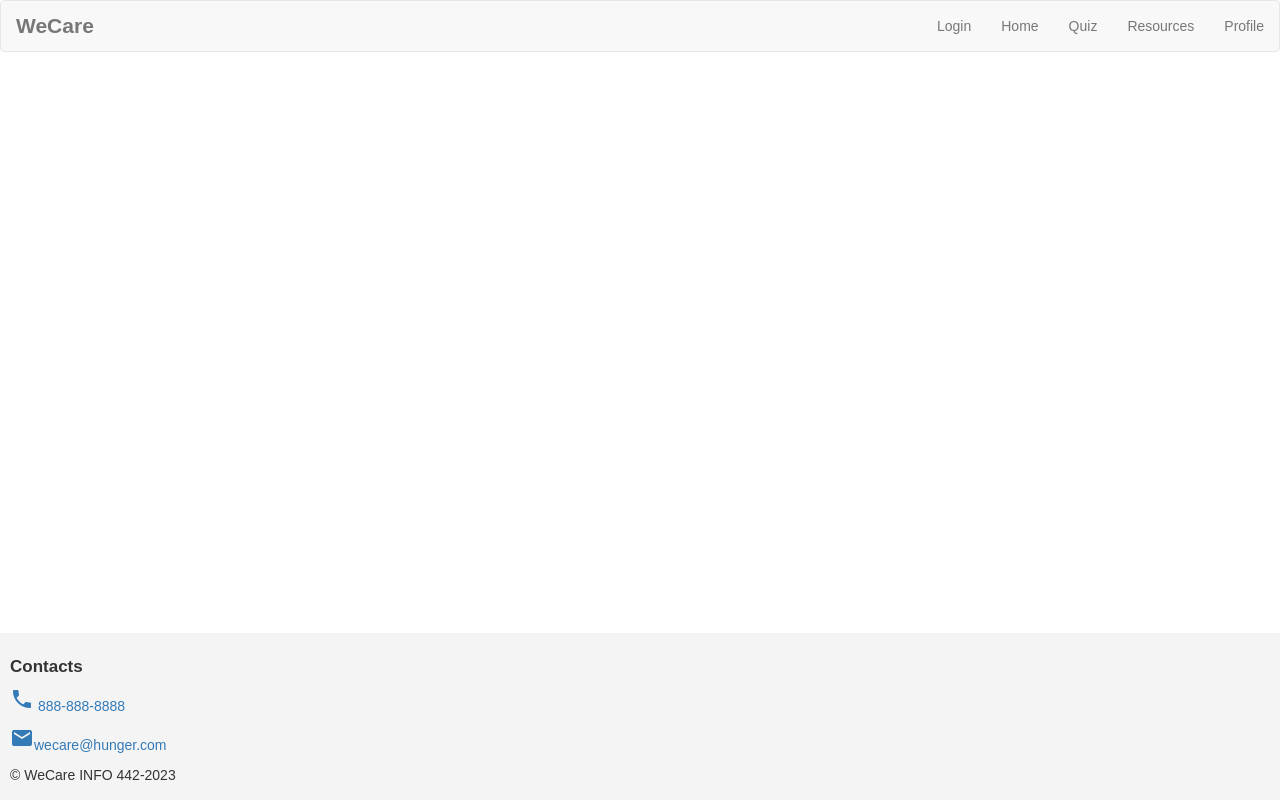
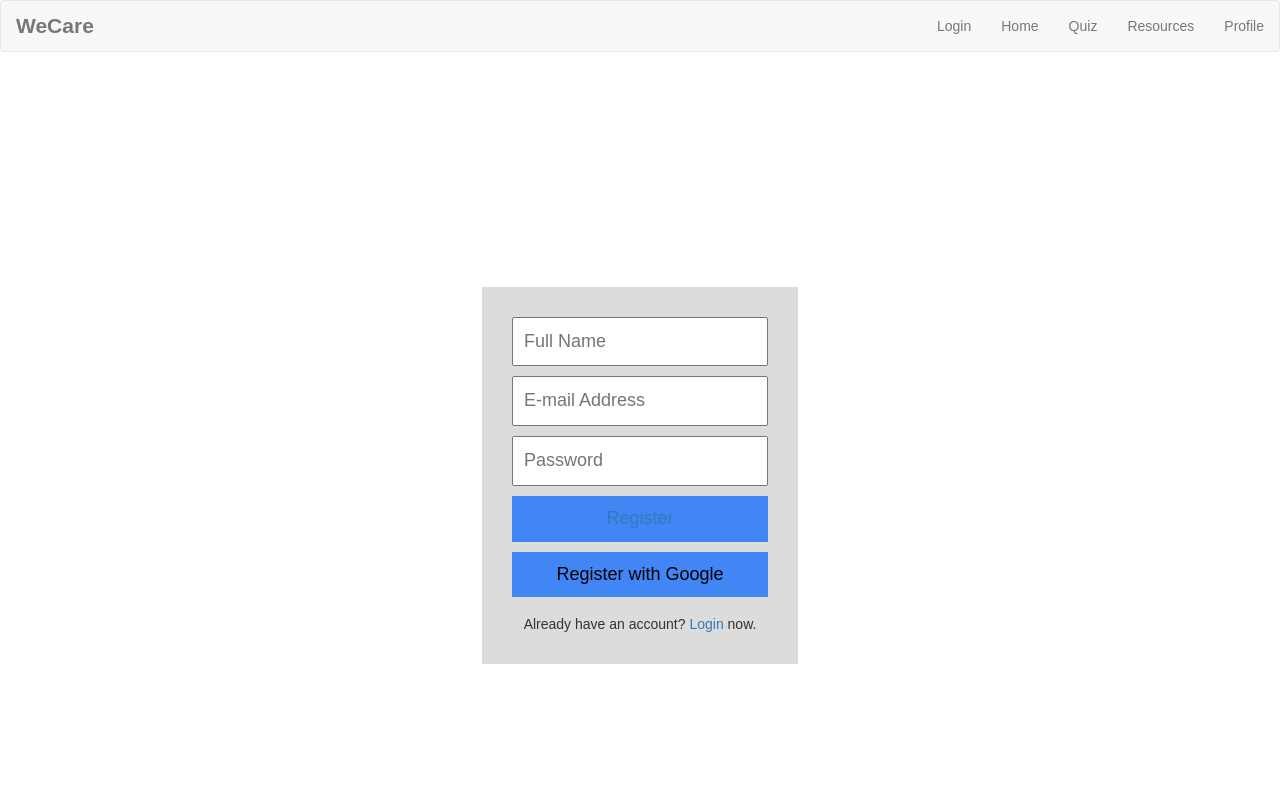
Before and after one commit to UW-INFO442-AU23/WeCare, a React (Create React App) app: page /register in a window 1280 px wide. Shown: the top 800 px of the page. Built offline with nearby package versions, Linux system fonts and the light colour scheme; no server answers.

Commit message:
register and login pages (working on logging out)

```diff
--- a/package.json
+++ b/package.json
@@ -6,9 +6,13 @@
     "@testing-library/jest-dom": "^5.17.0",
     "@testing-library/react": "^13.4.0",
     "@testing-library/user-event": "^13.5.0",
+    "bootstrap": "^5.3.2",
     "firebase": "^10.5.0",
     "react": "^18.2.0",
+    "react-bootstrap": "^2.9.1",
     "react-dom": "^18.2.0",
+    "react-firebase-hooks": "^5.1.1",
+    "react-google-button": "^0.7.2",
     "react-router-dom": "^6.17.0",
     "react-scripts": "5.0.1",
     "web-vitals": "^2.1.4"
--- a/src/App.js
+++ b/src/App.js
@@ -6,6 +6,8 @@
 import Resources from './components/Resources';
 import Profile from './components/Profile';
 import Login from './components/Login';
+import Register from './components/Register';
+
 
 import './styles.css';
 
@@ -22,6 +24,8 @@
             <Route path="/resources" element={<Resources />} />
             <Route path="/profile" element={<Profile />} />
             <Route path="/login" element={<Login />} />
+            <Route path="/register" element={<Register />}/>
+
 
           </Routes>
         </div>
--- a/src/components/Login.js
+++ b/src/components/Login.js
@@ -1,87 +1,61 @@
-import React, {useState} from 'react';
-import {  signInWithEmailAndPassword   } from 'firebase/auth';
-import {auth} from './f-config';
-import { NavLink, useNavigate } from 'react-router-dom'
+import React, { useEffect, useState } from "react";
+import { Link, useNavigate } from "react-router-dom";
+import { auth, logInWithEmailAndPassword, signInWithGoogle } from "./f-config";
+import { useAuthState } from "react-firebase-hooks/auth";
+import "../styles.css";
 
-const Login = () => {
+
+function Login() {
+    const [email, setEmail] = useState("");
+    const [password, setPassword] = useState("");
+    const [user, loading, error] = useAuthState(auth);
     const navigate = useNavigate();
-    const [email, setEmail] = useState('');
-    const [password, setPassword] = useState('');
 
-    const onLogin = (e) => {
-        e.preventDefault();
-        signInWithEmailAndPassword(auth, email, password)
-        .then((userCredential) => {
-            // Signed in
-            const user = userCredential.user;
-            navigate("/Home")
-            console.log(user);
-        })
-        .catch((error) => {
-            const errorCode = error.code;
-            const errorMessage = error.message;
-            console.log(errorCode, errorMessage)
-        });
+    useEffect(() => {
+        if (loading) {
+            // trigger a loading screen
+            return;
+        }
+        if (user) navigate("/login");
+    }, [user, loading]);
 
+
+
+    return (
+        <div className="login">
+          <div className="login__container">
+            <input
+              type="text"
+              className="login__textBox"
+              value={email}
+              onChange={(e) => setEmail(e.target.value)}
+              placeholder="E-mail Address"
+            />
+            <input
+              type="password"
+              className="login__textBox"
+              value={password}
+              onChange={(e) => setPassword(e.target.value)}
+              placeholder="Password"
+            />
+            <button
+              className="login__btn"
+              onClick={() => logInWithEmailAndPassword(email, password)}
+            >
+            <Link to="/profile">Login</Link>
+            </button>
+            <button className="login__btn login__google" onClick={signInWithGoogle}>
+              Login with Google
+            </button>
+            <div>
+              <Link to="/reset">Forgot Password</Link>
+            </div>
+            <div>
+              Don't have an account? <Link to="/register">Register</Link> now.
+            </div>
+          </div>
+        </div>
+      );
     }
 
-    return(
-        <>
-            <main >
-                <section>
-                    <div>
-                        <p> WeCare </p>
-
-                        <form>
-                            <div>
-                                <label htmlFor="email-address">
-                                    Email address
-                                </label>
-                                <input
-                                    id="email-address"
-                                    name="email"
-                                    type="email"
-                                    required
-                                    placeholder="Email address"
-                                    onChange={(e)=>setEmail(e.target.value)}
-                                />
-                            </div>
-
-                            <div>
-                                <label htmlFor="password">
-                                    Password
-                                </label>
-                                <input
-                                    id="password"
-                                    name="password"
-                                    type="password"
-                                    required
-                                    placeholder="Password"
-                                    onChange={(e)=>setPassword(e.target.value)}
-                                />
-                            </div>
-
-                            <div>
-                                <button
-                                    onClick={onLogin}
-                                >
-                                    Login
-                                </button>
-                            </div>
-                        </form>
-
-                        <p className="text-sm text-white text-center">
-                            No account yet? {' '}
-                            <NavLink to="/Signup">
-                                Sign up
-                            </NavLink>
-                        </p>
-
-                    </div>
-                </section>
-            </main>
-        </>
-    )
-}
-
-export default Login
+    export default Login;
--- /dev/null
+++ b/src/components/Register.js
@@ -0,0 +1,73 @@
+import React, { useEffect, useState } from "react";
+import { useAuthState } from "react-firebase-hooks/auth";
+import { Link, useNavigate } from "react-router-dom";
+import {
+  auth,
+  registerWithEmailAndPassword,
+  signInWithGoogle,
+} from "./f-config";
+
+
+function Register() {
+  const [email, setEmail] = useState("");
+  const [password, setPassword] = useState("");
+  const [name, setName] = useState("");
+  const [user, loading, error] = useAuthState(auth);
+  const navigate = useNavigate();
+
+  const register = () => {
+    if (!name) alert("Please enter name");
+    registerWithEmailAndPassword(name, email, password);
+  };
+
+  useEffect(() => {
+    if (loading) return;
+    if (user) navigate("/register");
+  }, [user, loading]);
+
+
+
+
+  return (
+    <div className="register">
+      <div className="register__container">
+        <input
+          type="text"
+          className="register__textBox"
+          value={name}
+          onChange={(e) => setName(e.target.value)}
+          placeholder="Full Name"
+        />
+        <input
+          type="text"
+          className="register__textBox"
+          value={email}
+          onChange={(e) => setEmail(e.target.value)}
+          placeholder="E-mail Address"
+        />
+        <input
+          type="password"
+          className="register__textBox"
+          value={password}
+          onChange={(e) => setPassword(e.target.value)}
+          placeholder="Password"
+        />
+        <button className="register__btn" onClick={register}>
+        <Link to="/profile">Register</Link>
+        </button>
+        <button
+          className="register__btn register__google"
+          onClick={signInWithGoogle}
+        >
+          Register with Google
+        </button>
+
+        <div>
+          Already have an account? <Link to="/login">Login</Link> now.
+        </div>
+      </div>
+    </div>
+  );
+}
+
+export default Register;
--- a/src/components/f-config.js
+++ b/src/components/f-config.js
@@ -1,11 +1,22 @@
 import { initializeApp } from "firebase/app";
-import {getAuth} from "firebase/auth";
-import { getStorage } from "firebase/storage";
-import { getDatabase } from "firebase/database";
+import {
+  GoogleAuthProvider,
+  getAuth,
+  signInWithPopup,
+  signInWithEmailAndPassword,
+  createUserWithEmailAndPassword,
+  sendPasswordResetEmail,
+  signOut,
+} from "firebase/auth";
+import {
+  getFirestore,
+  query,
+  getDocs,
+  collection,
+  where,
+  addDoc,
+} from "firebase/firestore";
 
-
-
-// Our web app's Firebase configuration
 const firebaseConfig = {
   apiKey: "AIzaSyBlsZXqAFCMNeMoYwiOs2KnaGiPc5Sg-Ys",
   authDomain: "wecare-26feb.firebaseapp.com",
@@ -16,9 +27,77 @@
   appId: "1:938510372172:web:481e1c3330f5ba26f693e9"
 };
 
+const app = initializeApp(firebaseConfig);
+const auth = getAuth(app);
+const db = getFirestore(app);
 
-  // Initialize Firebase
-  const app = initializeApp(firebaseConfig);
-  export const db = getDatabase(app);
-  export const storage = getStorage(app);
-  export const auth = getAuth(app);
+const googleProvider = new GoogleAuthProvider();
+
+const signInWithGoogle = async () => {
+  try {
+    const res = await signInWithPopup(auth, googleProvider);
+    const user = res.user;
+    const q = query(collection(db, "users"), where("uid", "==", user.uid));
+    const docs = await getDocs(q);
+    if (docs.docs.length === 0) {
+      await addDoc(collection(db, "users"), {
+        uid: user.uid,
+        name: user.displayName,
+        authProvider: "google",
+        email: user.email,
+      });
+    }
+  } catch (err) {
+    console.error(err);
+    alert(err.message);
+  }
+};
+
+const logInWithEmailAndPassword = async (email, password) => {
+  try {
+    await signInWithEmailAndPassword(auth, email, password);
+  } catch (err) {
+    console.error(err);
+    alert(err.message);
+  }
+};
+
+const registerWithEmailAndPassword = async (name, email, password) => {
+  try {
+    const res = await createUserWithEmailAndPassword(auth, email, password);
+    const user = res.user;
+    await addDoc(collection(db, "users"), {
+      uid: user.uid,
+      name,
+      authProvider: "local",
+      email,
+    });
+  } catch (err) {
+    console.error(err);
+    alert(err.message);
+  }
+};
+
+const sendPasswordReset = async (email) => {
+  try {
+    await sendPasswordResetEmail(auth, email);
+    alert("Password reset link sent!");
+  } catch (err) {
+    console.error(err);
+    alert(err.message);
+  }
+};
+
+const logout = () => {
+  signOut(auth);
+};
+
+export {
+  auth,
+  db,
+  signInWithGoogle,
+  logInWithEmailAndPassword,
+  registerWithEmailAndPassword,
+  sendPasswordReset,
+  logout,
+};
--- a/src/styles.css
+++ b/src/styles.css
@@ -88,3 +88,83 @@
 .resourcerow {
     padding: 5%;
 }
+
+/* Style for the login page */
+.login {
+  height: 100vh;
+  width: 100vw;
+  display: flex;
+  align-items: center;
+  justify-content: center;
+}
+
+.login__container {
+  display: flex;
+  flex-direction: column;
+  text-align: center;
+  background-color: #dcdcdc;
+  padding: 30px;
+}
+
+.login__textBox {
+  padding: 10px;
+  font-size: 18px;
+  margin-bottom: 10px;
+}
+
+.login__btn {
+  padding: 10px;
+  font-size: 18px;
+  margin-bottom: 10px;
+  border: none;
+  color: black;
+  background-color: #4285f4;
+}
+
+.login__google {
+  background-color: #4285f4;
+}
+
+.login div {
+  margin-top: 7px;
+}
+
+/* Style for the register page */
+.register {
+  height: 100vh;
+  width: 100vw;
+  display: flex;
+  align-items: center;
+  justify-content: center;
+}
+
+.register__container {
+  display: flex;
+  flex-direction: column;
+  text-align: center;
+  background-color: #dcdcdc;
+  padding: 30px;
+}
+
+.register__textBox {
+  padding: 10px;
+  font-size: 18px;
+  margin-bottom: 10px;
+}
+
+.register__btn {
+  padding: 10px;
+  font-size: 18px;
+  margin-bottom: 10px;
+  border: none;
+  color: black;
+  background-color: #4285f4;
+}
+
+.register__google {
+  background-color: #4285f4;
+}
+
+.register div {
+  margin-top: 7px;
+}
```
Also changed, not shown: src/components/Logout.js (added). Lines whose indentation alone changed are shown as unchanged.
